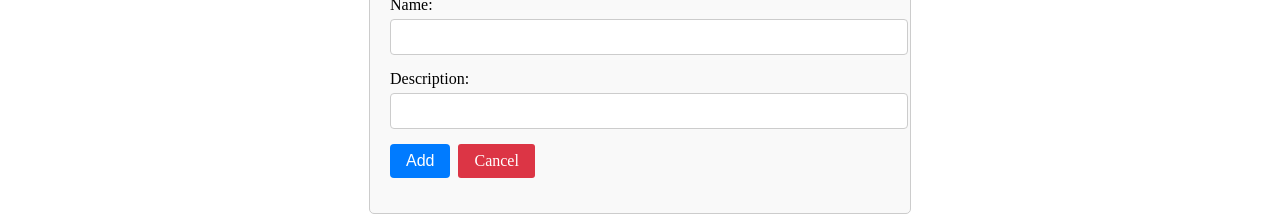
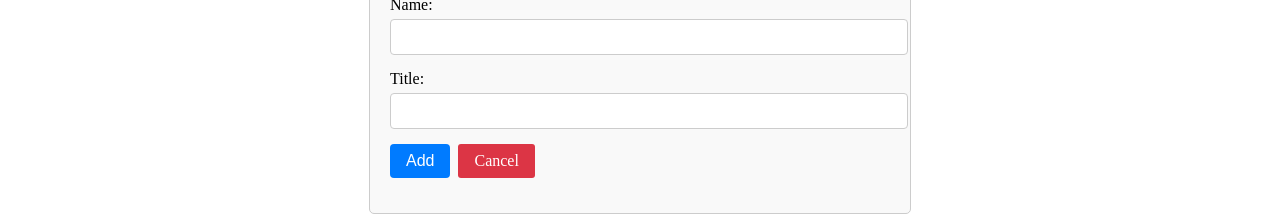
Before and after one commit to peerawat2645/nuxt-basic-v2, a Nuxt app: page /books/add in a window 1280 px wide. Shown: the part 199-415 px from the top of the page. Built offline with nearby package versions, Linux system fonts and the light colour scheme.

Commit message:
Update add.vue

```diff
--- a/pages/books/add.vue
+++ b/pages/books/add.vue
@@ -8,9 +8,9 @@
         <span v-if="errorChecked && !createdItem.name" class="error-message">Please enter a name</span>
       </div>
       <div class="form-group">
-        <label for="description">Description:</label>
-        <input type="text" id="description" v-model="createdItem.description">
-        <span v-if="errorChecked && !createdItem.description" class="error-message">Please enter a description</span>
+        <label for="title">Title:</label>
+        <input type="text" id="title" v-model="createdItem.title">
+        <span v-if="errorChecked && !createdItem.title" class="error-message">Please enter a title</span>
       </div>
       <div class="form-group">
         <button type="submit">Add</button>
```
